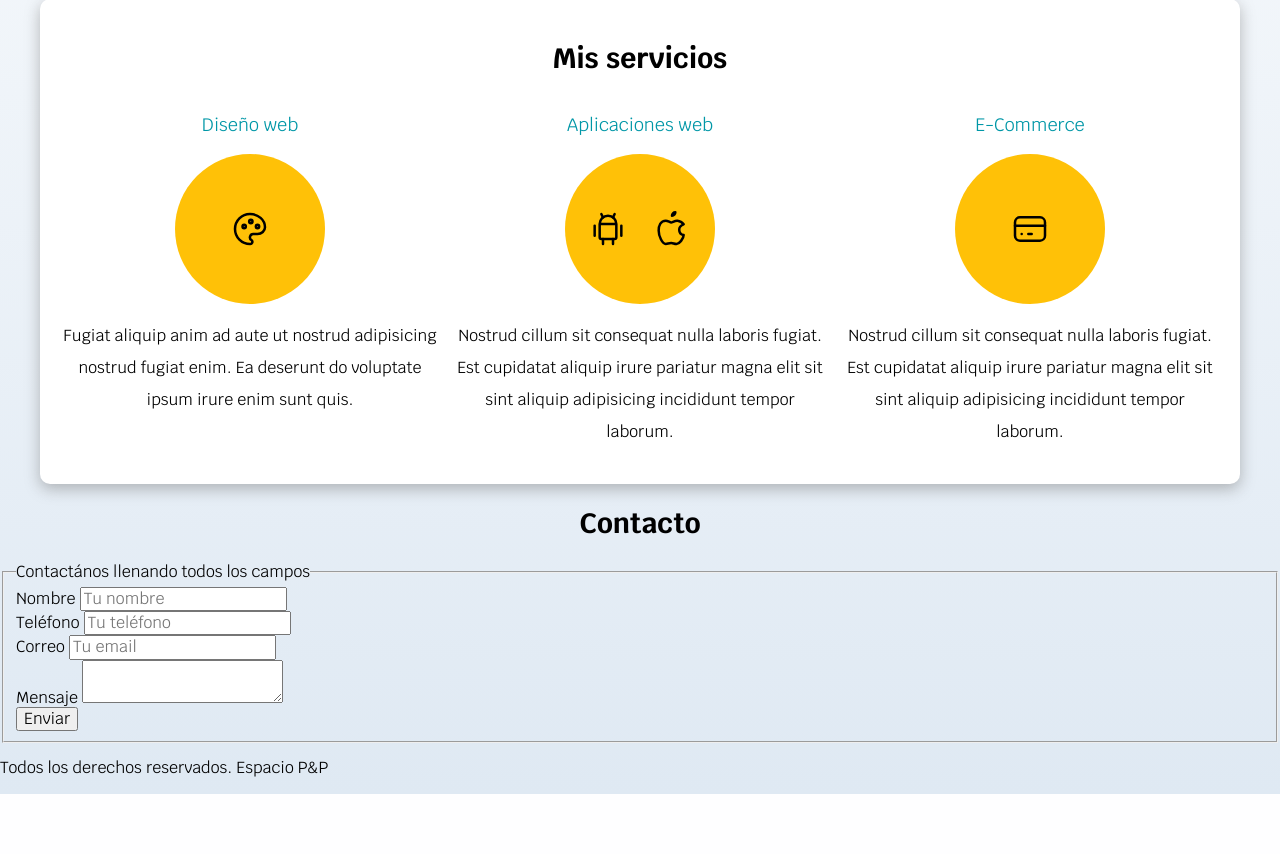
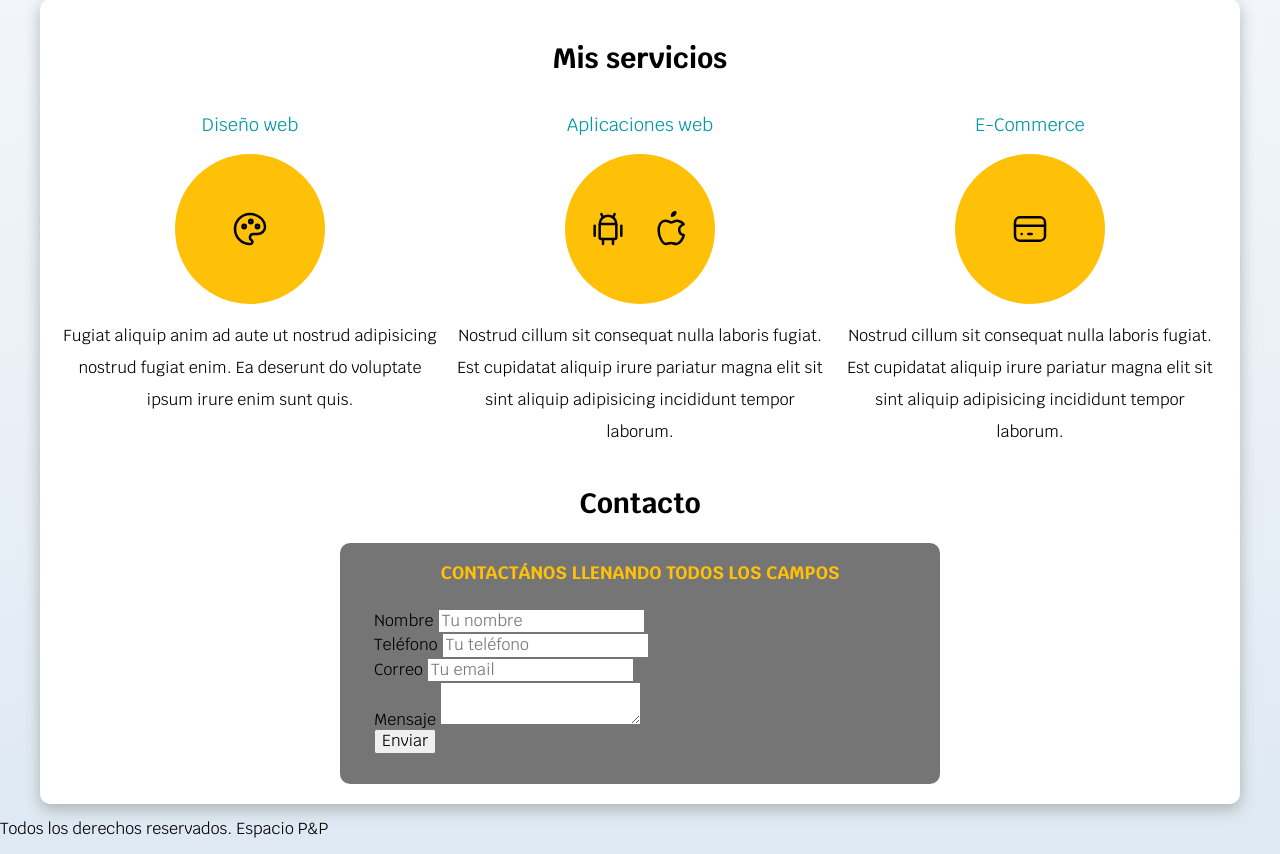
Before and after one commit to mundoenrique/desarrollo-web-juan-pablo, a PHP site: page / in a window 1280 px wide. Shown: the part 609-1463 px from the top of the page. Before the commit the page ends 1403 px from the top, so only its background shows below. Run offline with PHP 8.4, Linux system fonts and the light colour scheme.

Commit message:
Formulario

```diff
--- a/freelancer/css/styles.css
+++ b/freelancer/css/styles.css
@@ -202,3 +202,24 @@ h3 {
   justify-content: space-evenly;
   align-items: center;
 }
+
+.formulario {
+  background-color: var(--gris);
+  width: min(60rem, 100%); /* Utilizar el valor mas pequeño */
+  margin: 0 auto;
+  padding: 2rem;
+  border-radius: 1rem;
+}
+
+.formulario fieldset {
+  border: none;
+}
+
+.formulario legend {
+  text-align: center;
+  font-size: 1.8rem;
+  text-transform: uppercase;
+  font-weight: 700;
+  margin-bottom: 2rem;
+  color: var(--primario);
+}
--- a/freelancer/index.html
+++ b/freelancer/index.html
@@ -171,33 +171,35 @@
         </section>
       </div>
       <!-- .servicios -->
-    </main>
       <section>
         <h2>Contacto</h2>
 
-      <form>
+        <form class="formulario">
           <fieldset>
             <legend>Contactános llenando todos los campos</legend>
 
-          <div>
+            <div class="contenedor-campos">
+              <div class="campo">
                 <label>Nombre</label>
                 <input type="text" placeholder="Tu nombre" />
               </div>
 
-          <div>
+              <div class="campo">
                 <label>Teléfono</label>
                 <input type="tel" placeholder="Tu teléfono" />
               </div>
 
-          <div>
+              <div class="campo">
                 <label>Correo</label>
                 <input type="email" placeholder="Tu email" />
               </div>
 
-          <div>
+              <div class="campo">
                 <label>Mensaje</label>
                 <textarea></textarea>
               </div>
+            </div>
+            <!-- .contendor-campos -->
 
             <div>
               <input type="submit" value="Enviar" />
@@ -205,7 +207,7 @@
           </fieldset>
         </form>
       </section>
-
+    </main>
     <footer>
       <p>Todos los derechos reservados. Espacio P&P</p>
     </footer>
```
Lines whose indentation alone changed are shown as unchanged.
